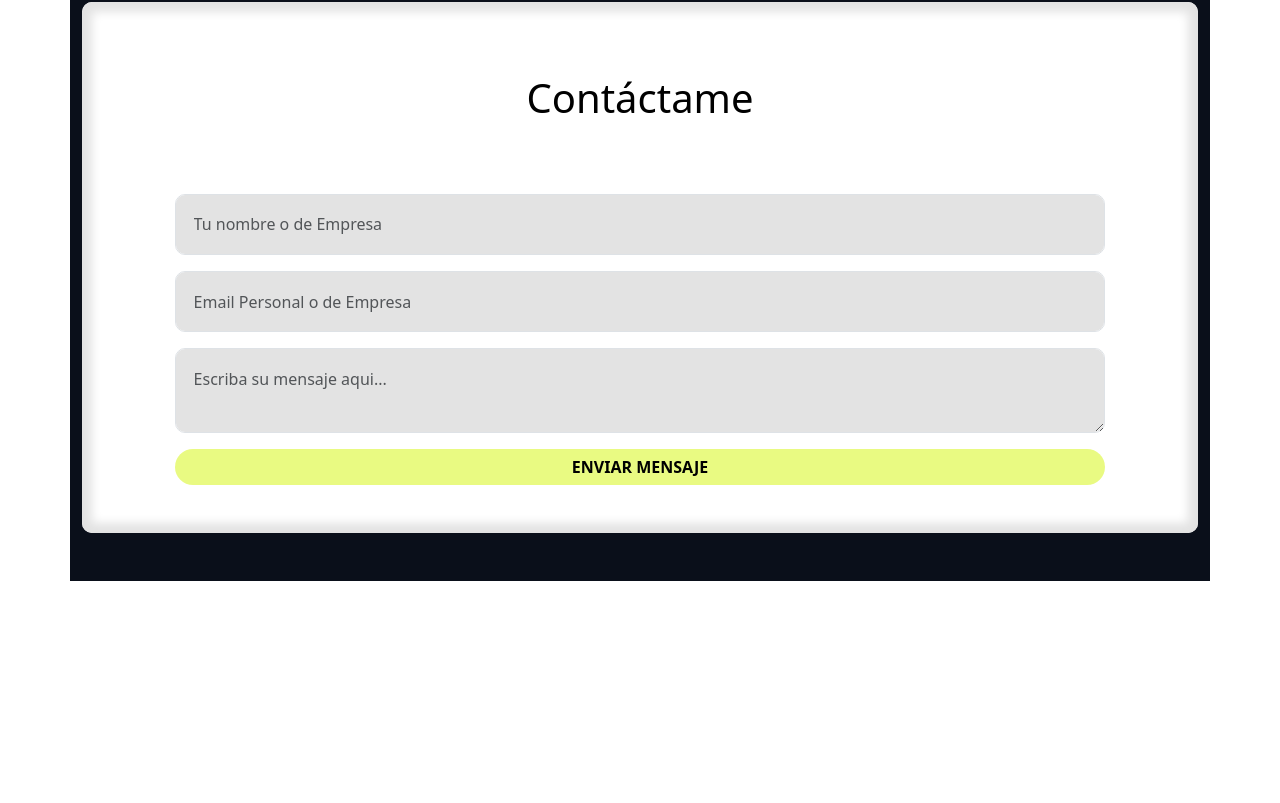
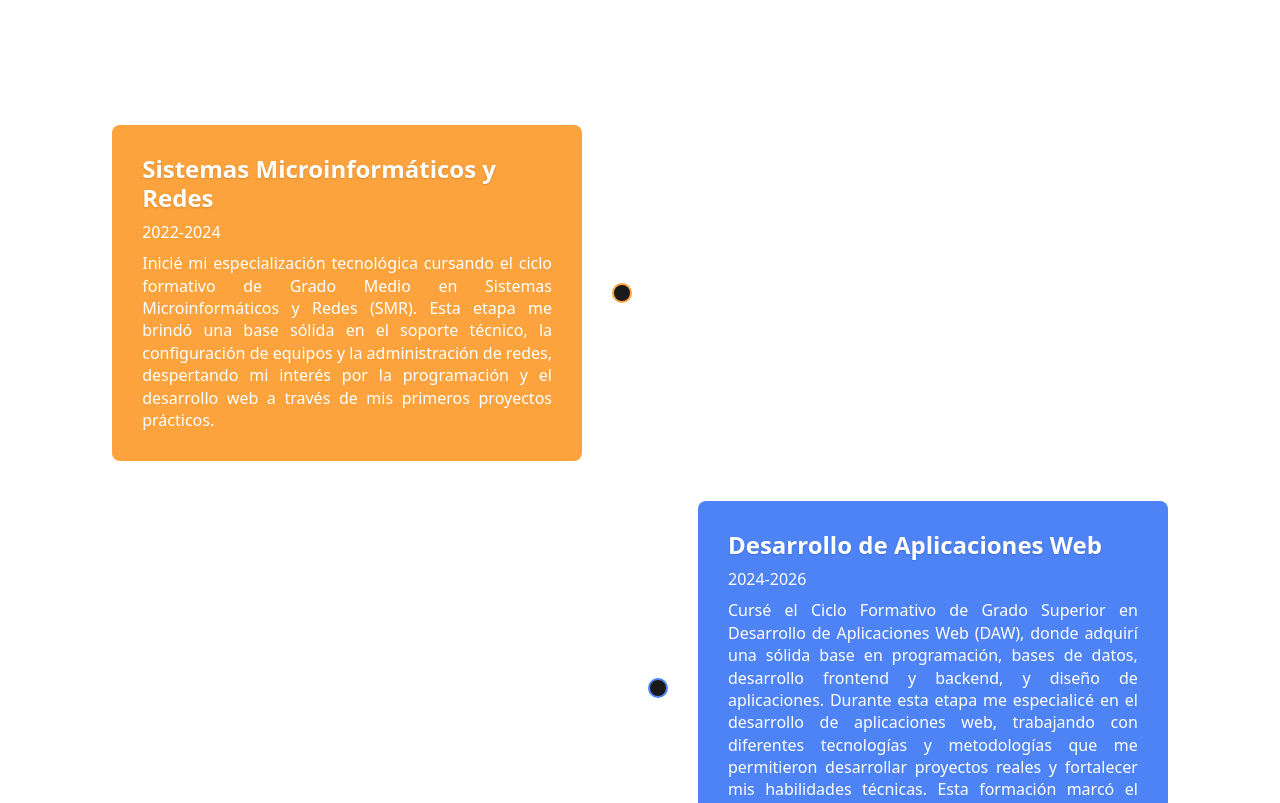
Before and after one commit to caarlos-14/Portfolio, a Next.js app in the folder portfolio-carlos/: page / in a window 1280 px wide. Shown: the part 1877-2680 px from the top of the page. Before the commit the page ends 2458 px from the top, so only its background shows below. Built offline with nearby package versions, Linux system fonts and the light colour scheme.

Commit message:
timeline

```diff
--- a/portfolio-carlos/app/page.tsx
+++ b/portfolio-carlos/app/page.tsx
@@ -4,6 +4,7 @@ import Experience from "@/componentes/card_experience/card_experience"
 import Skill from "@/componentes/card_skill/card_skill"
 import Contact from "@/componentes/Contacto/Contacto"
 import Skills from "@/componentes/skills/skills"
+import Timeline from "@/componentes/timeline/timeline"
 export default function Home() {
   return (
     <>
@@ -11,7 +12,9 @@ export default function Home() {
     <Experience/>
     <Skill/>
     <Skills/>
+    <Timeline/>
     <Contact/>
+
     </>
   );
 }
--- /dev/null
+++ b/portfolio-carlos/componentes/timeline/timeline.module.css
@@ -0,0 +1,105 @@
+.timeline {
+    max-width: 1200px;
+    margin: 50px auto;
+    position: relative;
+    padding: 20px;
+}
+
+/* Línea vertical central */
+.timeline::before {
+    content: '';
+    position: absolute;
+    top: 100px;
+    bottom: 0;
+    width: 2px;
+    background-color: #ffffff;
+    left: 50%;
+    transform: translateX(-50%);
+    z-index: 1;
+}
+
+.title {
+    text-align: center;
+    margin-bottom: 60px;
+    font-size: 48px;
+    color: #ffffff;
+}
+
+.event {
+    width: 45%;
+    margin-bottom: 40px;
+    position: relative;
+    display: flex;
+    align-items: center;
+    z-index: 2;
+}
+
+.left {
+    justify-content: flex-end;
+    margin-right: 50px;
+}
+
+.right {
+    margin-left: auto;
+    justify-content: flex-start;
+}
+
+.eventContent {
+    width: 90%;
+    padding: 30px;
+    border-radius: 8px;
+    color: #ffffff;
+}
+
+.eventContent h3 {
+    margin-top: 0;
+    margin-bottom: 10px;
+    font-size: 24px;
+    font-weight: bold;
+    text-shadow: 0px 1px 2px rgba(0, 0, 0, 0.15);
+}
+
+.eventContent h6 {
+    margin-top: 0;
+    margin-bottom: 10px;
+}
+
+.eventContent p {
+    margin: 0;
+    line-height: 1.4;
+    text-align: justify;
+}
+
+/* Colores de las tarjetas */
+.orange .eventContent { background-color: #fca33d; }
+.red .eventContent { background-color: #f25454; }
+.green .eventContent { background-color: #38c967; }
+.blue .eventContent { background-color: #4e83f5; }
+
+/* Puntos circulares sobre la línea */
+.event::after {
+    content: '';
+    position: absolute;
+    top: 50%;
+    transform: translateY(-50%);
+    width: 20px;
+    height: 20px;
+    border-radius: 50%;
+    border: 2px solid;
+    z-index: 3;
+    background-color: #1a1a1a;
+}
+
+.left::after {
+    right: -50px;
+}
+
+.right::after {
+    left: -50px;
+}
+
+/* Colores de los bordes de los puntos */
+.orange::after { border-color: #fca33d; }
+.red::after { border-color: #f25454; }
+.green::after { border-color: #38c967; }
+.blue::after { border-color: #4e83f5; }
--- /dev/null
+++ b/portfolio-carlos/componentes/timeline/timeline.tsx
@@ -0,0 +1,37 @@
+import styles from "./timeline.module.css";
+
+const Timeline = () =>{
+return(
+    <div className={styles.timeline}>
+        <h1 className={styles.title}>Timeline</h1>
+
+        {/**Evento 1 - Izquierda*/}
+        <div className={`${styles.event} ${styles.left} ${styles.orange}`}>
+            <div className={styles.eventContent}>
+                <h3>Sistemas Microinformáticos y Redes</h3>
+                <h6>2022-2024</h6>
+                <p>Inicié mi especialización tecnológica cursando el ciclo formativo de Grado Medio en Sistemas Microinformáticos y Redes (SMR). Esta etapa me brindó una base sólida en el soporte técnico, la configuración de equipos y la administración de redes, despertando mi interés por la programación y el desarrollo web a través de mis primeros proyectos prácticos.</p>
+            </div>
+        </div>
+
+        {/**Evento 2 - Derecha*/}
+        <div className={`${styles.event} ${styles.right} ${styles.blue}`}>
+            <div className={styles.eventContent}>
+                <h3>Desarrollo de Aplicaciones Web</h3>
+                <h6>2024-2026</h6>
+                <p>Cursé el Ciclo Formativo de Grado Superior en Desarrollo de Aplicaciones Web (DAW), donde adquirí una sólida base en programación, bases de datos, desarrollo frontend y backend, y diseño de aplicaciones. Durante esta etapa me especialicé en el desarrollo de aplicaciones web, trabajando con diferentes tecnologías y metodologías que me permitieron desarrollar proyectos reales y fortalecer mis habilidades técnicas. Esta formación marcó el inicio de mi trayectoria profesional en el sector IT y consolidó mi interés por el desarrollo de software.</p>
+            </div>
+        </div>
+
+        {/**Evento 3 - Izquierda*/}
+        <div className={`${styles.event} ${styles.left} ${styles.green}`}>
+            <div className={styles.eventContent}>
+                <h3>Desarrollo de Aplicaciones Multiplataforma</h3>
+                <h6>2026-2027</h6>
+                <p>Tras completar mi formación en DAW, amplié mis conocimientos cursando el Ciclo Formativo de Grado Superior en Desarrollo de Aplicaciones Multiplataforma (DAM). Esta etapa me permitió profundizar en el desarrollo de software para diferentes plataformas, reforzando mis competencias en programación orientada a objetos, arquitectura de aplicaciones, bases de datos y desarrollo de soluciones escalables.</p>
+            </div>
+        </div>
+    </div>
+)
+}
+export default Timeline;
```
